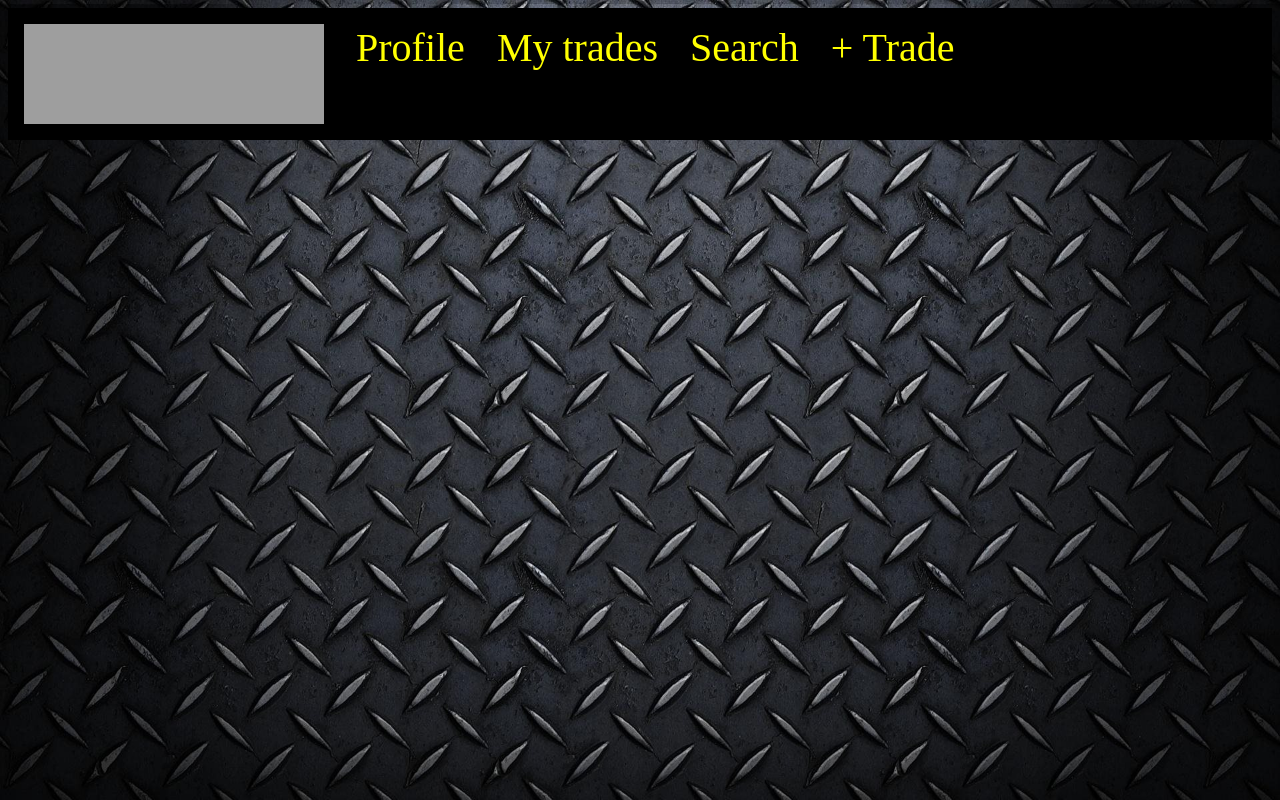
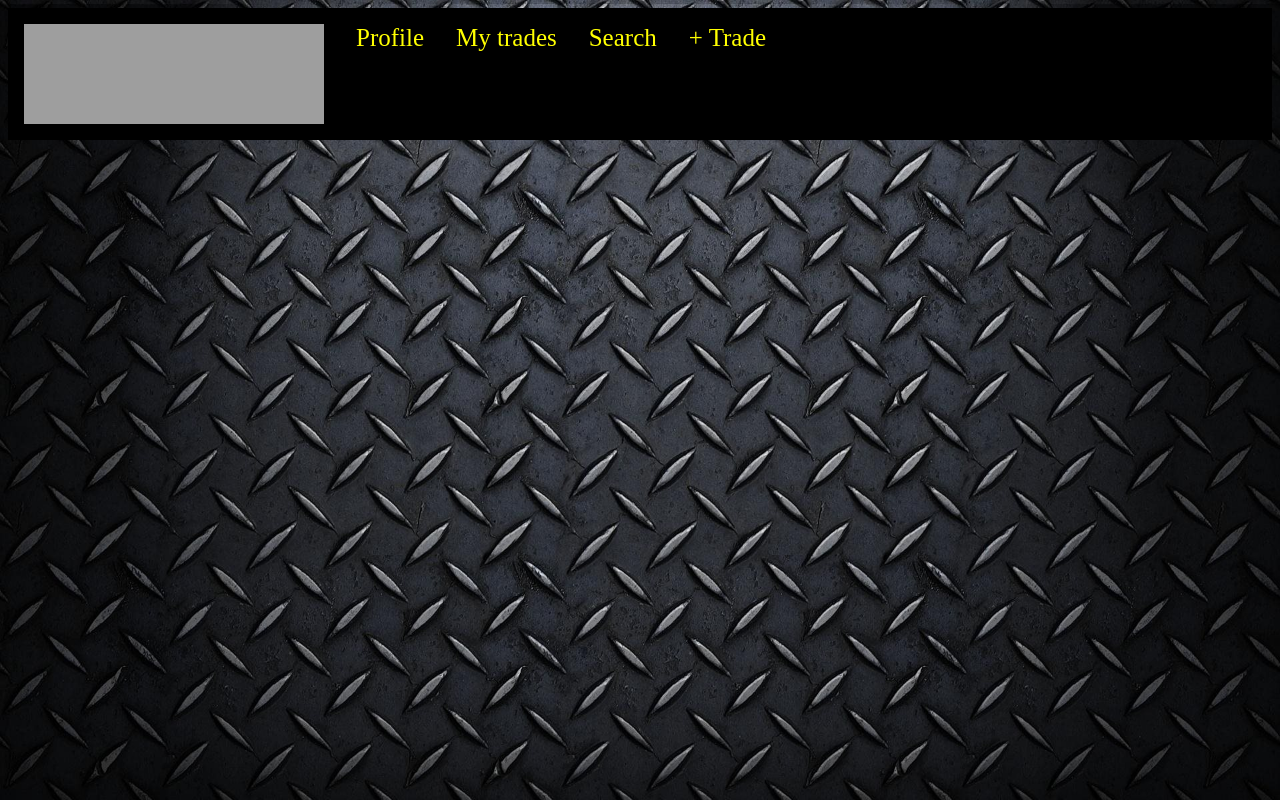
Before and after one commit to ArtyomRattik/marti.github.io, a PHP site: page / in a window 1280 px wide. Run offline with PHP 8.4, Linux system fonts and the light colour scheme; grey boxes are pictures that could not be loaded.

Commit message:
Update styles.css

```diff
--- a/css/styles.css
+++ b/css/styles.css
@@ -17,7 +17,7 @@ ul {
 }
 li {
 	float: left;
-	font-size:40px;
+	font-size:25px;
 }
 li a {
 	display: block;
```
